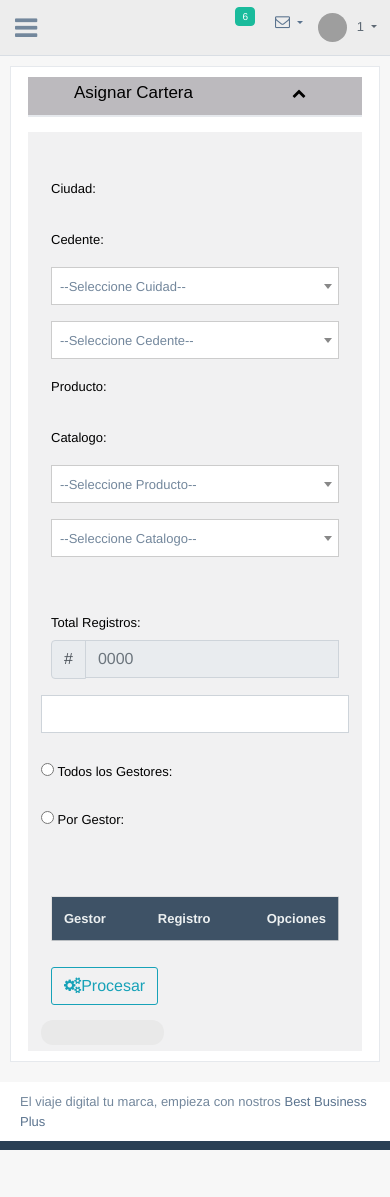
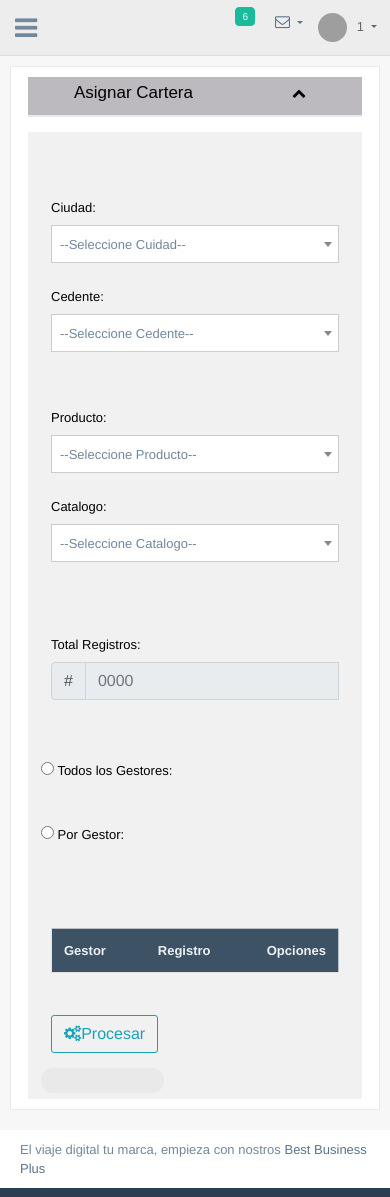
Before and after one commit to cfam1212/SoftCobPlus, a PHP site: page /administracion/asignarcartera.php in a window 390 px wide. Before the commit the page ends 1150 px from the top, so only its background shows below. Run offline with PHP 8.4, Linux system fonts and the light colour scheme; the visitor is signed in with stand-in values (Sample User, id 1); lists and menus that the app fills with data are empty; some libraries are stand-ins or nearby versions; grey boxes are pictures that could not be loaded.

Commit message:
asignarcarterav15

```diff
--- a/administracion/asignarcartera.php
+++ b/administracion/asignarcartera.php
@@ -45,13 +45,10 @@ $subiocartera = (isset($_POST['subiocartera'])) ? $_POST['subiocartera'] : '';
                     <div class="x_content">
                         <br />
                         <br />
-                        <form class="form-horizontal col-md-10 offset-md-2">
+                        <form class="form-horizontal col-md-12">
+                            <br/>
                             <div class="form-group row">
                                 <label for="ciudad" class="control-label col-md-1">Ciudad:</label>
-                                <label for="espacio" class="control-label col-md-4"></label>
-                                <label for="cedente" class="control-label col-md-1">Cedente:</label>
-                            </div>
-                            <div class="form-group row">
                                 <div class="col-md-4 col-sm-8">
                                     <select class="form-control" id="cboCiudad" name="cbociudad" style="width: 100%;">
                                         <option value="0">--Seleccione Cuidad--</option>
@@ -62,24 +59,24 @@ $subiocartera = (isset($_POST['subiocartera'])) ? $_POST['subiocartera'] : '';
                                     </select>
                                 </div>
                                 <label for="espacio" class="control-label col-md-1"></label>
+                                <label for="cedente" class="control-label col-md-1">Cedente:</label>
                                 <div class="col-md-4 col-sm-8">
                                     <select class="form-control" id="cboCedente" name="cbocedente" style="width: 100%;">
                                         <option value="0">--Seleccione Cedente--</option>
                                     </select>
                                 </div>
                             </div>
+                            <br/>
+                            <br/>
                             <div class="form-group row">
                                 <label for="producto" class="control-label col-md-1">Producto:</label>
-                                <label for="espacio" class="control-label col-md-4"></label>
-                                <label for="catalogo" class="control-label col-md-1">Catalogo:</label>
-                            </div>
-                            <div class="form-group row">
                                 <div class="col-md-4 col-sm-8">
                                     <select class="form-control" id="cboProducto" name="cboproducto" style="width: 100%;">
                                         <option value="0">--Seleccione Producto--</option>
                                     </select>
                                 </div>
                                 <label for="espacio" class="control-label col-md-1"></label>
+                                <label for="catalogo" class="control-label col-md-1">Catalogo:</label>
                                 <div class="col-md-4 col-sm-8">
                                     <select class="form-control" id="cboCatalogo" name="cbocatalogo" style="width: 100%;">
                                         <option value="0">--Seleccione Catalogo--</option>
@@ -89,6 +86,7 @@ $subiocartera = (isset($_POST['subiocartera'])) ? $_POST['subiocartera'] : '';
                             <br />
                             <br />
                             <div class="form-group row">
+                                <label for="espacio" class="control-label col-md-1"></label>
                                 <label for="registro" class="control-label col-md-2">Total Registros:</label>
                                 <div class="input-group mb-3 col-md-2">
                                     <div class="input-group-prepend">
@@ -97,26 +95,26 @@ $subiocartera = (isset($_POST['subiocartera'])) ? $_POST['subiocartera'] : '';
                                         <input type="text" class="form-control" id="txttotalreg" name="txttotalreg" disabled aria-label="Username" aria-describedby="basic-addon1" placeholder="0000">
                                         <br/>
                                         <br/>
-
-
                                 </div>
-                                <input type="text" class="form-control" id="txtTemReg" name="txtTemReg">
+                                <input type="hidden" class="form-control" id="txtTemReg" name="txtTemReg">
                             </div>
                             <br />
                             <div class="form-group row">
+                                <label for="espacio" class="control-label col-md-1"></label>
                                 <div class="checkbox">
                                     <input type="radio" id="chkTodosGest"> Todos los Gestores:
                                 </div>
                             </div>
                             <br />
                             <div class="form-group row">
+                                <label for="espacio" class="control-label col-md-1"></label>
                                 <div class="checkbox">
                                     <input type="radio" id="chkPorGest"> Por Gestor:
                                 </div>
                             </div>
                             <br />
                             <div class="form-group row" id="divGestor" style="display: none;">
-                                <label for="gestor" class="control-label col-md-1"></label>
+                                <label for="gestor" class="control-label col-md-3"></label>
                                 <div class="form-group col-md-5">
                                     <select class="form-control" id="cboGestor" name="cboGestor" style="width:100%;">
                                         <option value="0">--Seleccione Gestor--</option>
@@ -127,8 +125,9 @@ $subiocartera = (isset($_POST['subiocartera'])) ? $_POST['subiocartera'] : '';
                                 </div>
                             </div>
                             <div class="form-group row" id="divRegistro" style="display: none;">
-                                <label for="espacio" class="control-label col-md-2"></label>
-                                <div class="col-md-3 col-sm-6 form-group has-feedback">
+                               <label for="espacio" class="control-label col-md-4"></label>
+                                <label for="espacio" class="control-label col-md-1">Registros:</label>
+                                <div class="col-md-2 form-group has-feedback">
                                     <input type="text" class="form-control has-feedback-left" id="txtNumReg" placeholder="0000" required onkeypress="if ( isNaN( String.fromCharCode(event.keyCode) )) return false;">
                                     <span class="fa fa-slack form-control-feedback left" aria-hidden="true"></span>
                                 </div>
@@ -136,6 +135,7 @@ $subiocartera = (isset($_POST['subiocartera'])) ? $_POST['subiocartera'] : '';
                             <br />
                             <br />
                             <div class="form-group row">
+                                <label for="espacio" class="control-label col-md-1"></label>
                                 <div class="col-md-9 col-sm-10">
                                     <div class="table-responsive">
                                         <table id="tblagestor" class="table table-striped table-condensed jambo_table bulk_action table-borderless" style="width: 100%;">
@@ -153,6 +153,7 @@ $subiocartera = (isset($_POST['subiocartera'])) ? $_POST['subiocartera'] : '';
                                 </div>
                             </div>
                             <div class="container">
+                                <label for="espacio" class="control-label col-md-1"></label>
                                 <div class="form-group col-md-3">
                                     <button type="button" class="btn btn-outline-info" id="btnProcesar"><i class="fa fa-gears"></i>Procesar</button>
                                 </div>
--- a/css/styles.css
+++ b/css/styles.css
@@ -125,10 +125,10 @@ input[type=checkbox] {
 
 .wrapper{
   display: flex;
-  height: 150px;
-  width: 350px;
+  height: 130px;
+  width: 320px;
   flex-direction: column;
-  border-radius: 6px;
+  border-radius: 15px;
   border: 3px dashed #36A0FF;
   align-items: center;
   justify-content: center;
--- a/seguridad/menunew.php
+++ b/seguridad/menunew.php
@@ -52,7 +52,7 @@ $menump = $resultado->fetchAll(PDO::FETCH_ASSOC);
                                 <label for="espacio" class="control-label col-md-1"></label>
                                 <label for="menuname" class="control-label col-md-1">Menu:</label>
                                 <label for="espacio" class="control-label col-md-5"></label>
-                                <label for="menuname" class="control-label col-md-1">Icono Menu:</label>
+                                <label for="menuname" class="control-label col-md-2">Icono Menu:</label>
                             </div>
                             <div class="form-group row">
                                 <label for="espacio" class="control-label col-md-1"></label>
```
Also changed, not shown: herramientas/subircartera.php (+10 -9 lines).
